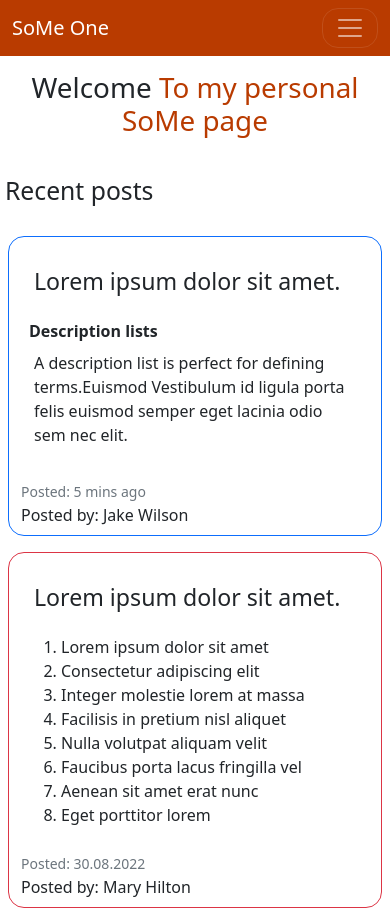
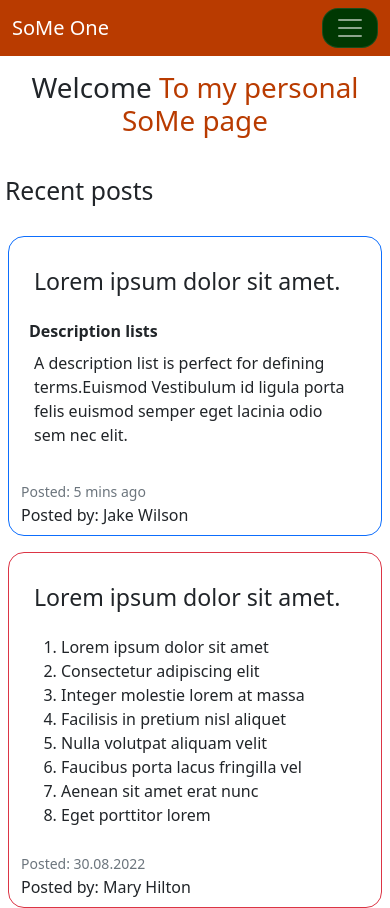
Before and after one commit to LAakerberg/css-frameworks-ca, a website: page index.html in a window 390 px wide. Shown: the top 908 px of the page. Drawn offline with nearby package versions, Linux system fonts and the light colour scheme.

Commit message:
Added classes to hamburger menu

```diff
--- a/index.html
+++ b/index.html
@@ -20,7 +20,7 @@
         <div class="container">
           <a class="navbar-brand" href="index.html">SoMe One</a>
           <button
-            class="navbar-toggler"
+            class="navbar-toggler bg-darkgrey"
             type="button"
             data-bs-toggle="collapse"
             data-bs-target="#navbarsExample07"
```
Also changed, not shown: profile.html (+1 -1 lines).
